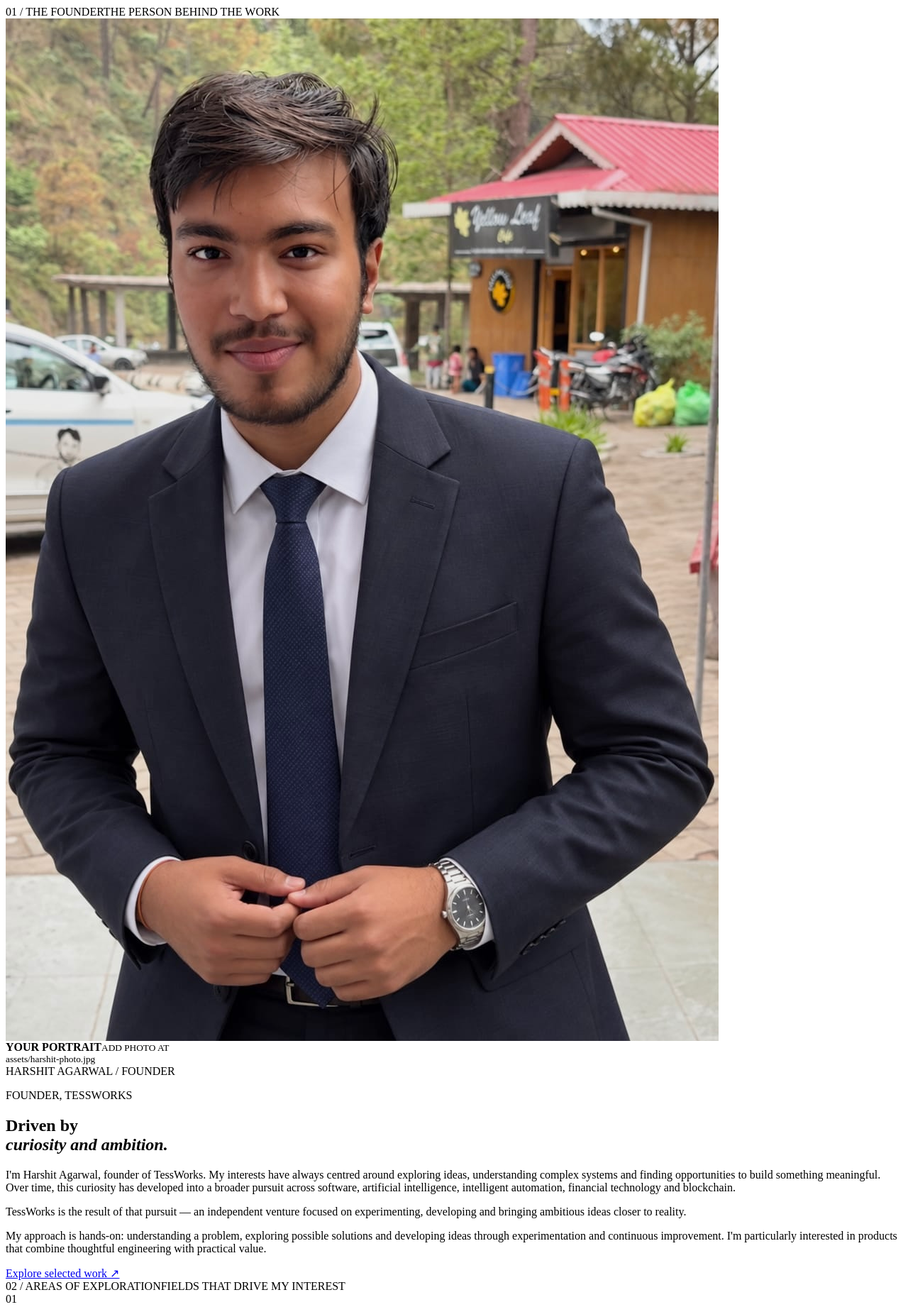
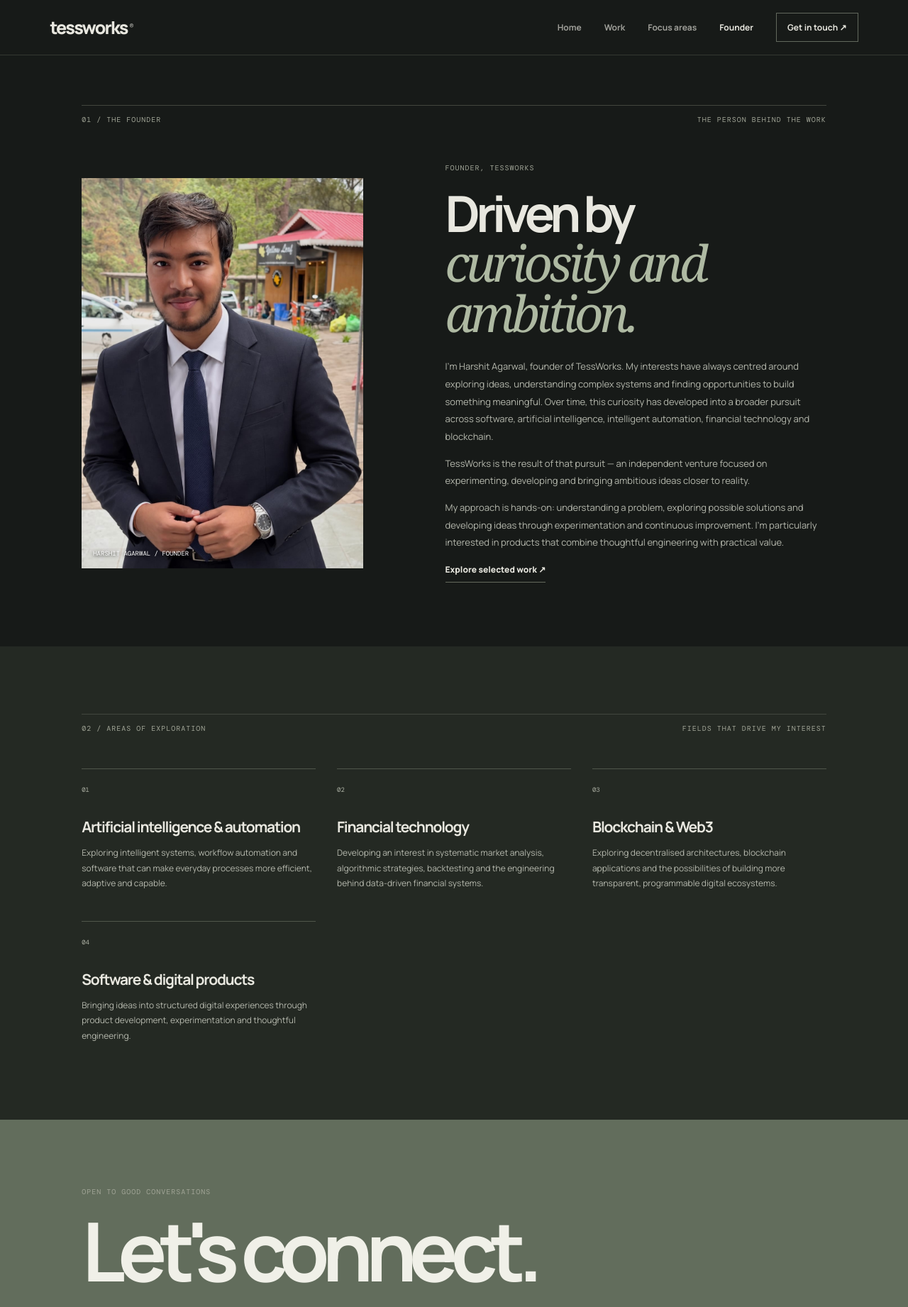
Before and after one commit to Harry1352/-tessworks-website, a plain HTML site: page founder.html in a window 1280 px wide. Shown: the top 1842 px of the page at 71% size. Drawn offline with nearby package versions, Linux system fonts and the light colour scheme.

Commit message:
Add files via upload

```diff
--- a/founder.html
+++ b/founder.html
@@ -1,3 +1,66 @@
-<section class="page-hero pad"><div class="kicker"><span>01 / THE FOUNDER</span><span>THE PERSON BEHIND THE WORK</span></div><div class="founder-layout"><div class="portrait"><img src="assets/harshit-photo.jpg" alt="Portrait of Harshit Agarwal" onerror="this.style.display='none';this.nextElementSibling.style.display='flex'"><div class="portrait-fallback"><b>YOUR PORTRAIT</b><small>ADD PHOTO AT<br>assets/harshit-photo.jpg</small></div><span class="portrait-label">HARSHIT AGARWAL / FOUNDER</span></div><div class="founder-copy"><p class="eyebrow">FOUNDER, TESSWORKS</p><h1>Driven by<br><em>curiosity and ambition.</em></h1><p>I'm Harshit Agarwal, founder of TessWorks. My interests have always centred around exploring ideas, understanding complex systems and finding opportunities to build something meaningful. Over time, this curiosity has developed into a broader pursuit across software, artificial intelligence, intelligent automation, financial technology and blockchain.</p><p>TessWorks is the result of that pursuit — an independent venture focused on experimenting, developing and bringing ambitious ideas closer to reality.</p><p>My approach is hands-on: understanding a problem, exploring possible solutions and developing ideas through experimentation and continuous improvement. I'm particularly interested in products that combine thoughtful engineering with practical value.</p><a class="text-link" href="work.html">Explore selected work ↗</a></div></div></section>
-<section class="notes pad"><div class="kicker"><span>02 / AREAS OF EXPLORATION</span><span>FIELDS THAT DRIVE MY INTEREST</span></div><div class="notes-grid"><div><span>01</span><h3>Artificial intelligence & automation</h3><p>Exploring intelligent systems, workflow automation and software that can make everyday processes more efficient, adaptive and capable.</p></div><div><span>02</span><h3>Financial technology</h3><p>Developing an interest in systematic market analysis, algorithmic strategies, backtesting and the engineering behind data-driven financial systems.</p></div><div><span>03</span><h3>Blockchain & Web3</h3><p>Exploring decentralised architectures, blockchain applications and the possibilities of building more transparent, programmable digital ecosystems.</p></div><div><span>04</span><h3>Software & digital products</h3><p>Bringing ideas into structured digital experiences through product development, experimentation and thoughtful engineering.</p></div></div></section>
-<section class="cta"><p class="eyebrow">OPEN TO GOOD CONVERSATIONS</p><h2>Let's connect.</h2><a class="button" href="contact.html">Get in touch ↗</a></section></main><footer class="footer"><a class="logo" href="index.html">tessworks<sup>®</sup></a><span class="mono">INDEPENDENT TECHNOLOGY VENTURE</span><div><a href="work.html">Work</a><a href="founder.html">Founder</a><a href="contact.html">Contact</a><a href="https://github.com/" target="_blank" rel="noopener noreferrer">GitHub ↗</a></div><small>© 2026 TESSWORKS. BUILT WITH INTENT.</small></footer><script src="script.js"></script></body></html>
+<!doctype html>
+<html lang="en">
+<head>
+<meta charset="utf-8">
+<meta name="viewport" content="width=device-width,initial-scale=1">
+<meta name="description" content="Meet Harshit Agarwal, founder of TessWorks — an independent venture exploring software, AI, automation, financial technology and Web3.">
+<title>Founder — TessWorks</title>
+<link rel="preconnect" href="https://fonts.googleapis.com">
+<link href="https://fonts.googleapis.com/css2?family=DM+Mono:wght@400;500&family=Manrope:wght@400;500;600;700;800&display=swap" rel="stylesheet">
+<link rel="stylesheet" href="style.css">
+</head>
+<body>
+<header class="site-header">
+<a class="logo" href="index.html">tessworks<sup>®</sup></a>
+<button class="menu" aria-expanded="false">MENU ☰</button>
+<nav class="nav">
+<a class="" href="index.html">Home</a>
+<a class="" href="work.html">Work</a>
+<a class="" href="ecosystem.html">Focus areas</a>
+<a class="active" href="founder.html">Founder</a>
+<a class="contact-link " href="contact.html">Get in touch ↗</a>
+</nav>
+</header>
+<main>
+<section class="page-hero pad">
+<div class="kicker"><span>01 / THE FOUNDER</span><span>THE PERSON BEHIND THE WORK</span></div>
+<div class="founder-layout">
+<div class="portrait">
+<img src="assets/harshit-photo.jpg" alt="Portrait of Harshit Agarwal" onerror="this.style.display='none';this.nextElementSibling.style.display='flex'">
+<div class="portrait-fallback"><b>YOUR PORTRAIT</b><small>ADD PHOTO AT<br>assets/harshit-photo.jpg</small></div>
+<span class="portrait-label">HARSHIT AGARWAL / FOUNDER</span>
+</div>
+<div class="founder-copy">
+<p class="eyebrow">FOUNDER, TESSWORKS</p>
+<h1>Driven by<br><em>curiosity and ambition.</em></h1>
+<p>I'm Harshit Agarwal, founder of TessWorks. My interests have always centred around exploring ideas, understanding complex systems and finding opportunities to build something meaningful. Over time, this curiosity has developed into a broader pursuit across software, artificial intelligence, intelligent automation, financial technology and blockchain.</p>
+<p>TessWorks is the result of that pursuit — an independent venture focused on experimenting, developing and bringing ambitious ideas closer to reality.</p>
+<p>My approach is hands-on: understanding a problem, exploring possible solutions and developing ideas through experimentation and continuous improvement. I'm particularly interested in products that combine thoughtful engineering with practical value.</p>
+<a class="text-link" href="work.html">Explore selected work ↗</a>
+</div>
+</div>
+</section>
+<section class="notes pad">
+<div class="kicker"><span>02 / AREAS OF EXPLORATION</span><span>FIELDS THAT DRIVE MY INTEREST</span></div>
+<div class="notes-grid">
+<div><span>01</span><h3>Artificial intelligence &amp; automation</h3><p>Exploring intelligent systems, workflow automation and software that can make everyday processes more efficient, adaptive and capable.</p></div>
+<div><span>02</span><h3>Financial technology</h3><p>Developing an interest in systematic market analysis, algorithmic strategies, backtesting and the engineering behind data-driven financial systems.</p></div>
+<div><span>03</span><h3>Blockchain &amp; Web3</h3><p>Exploring decentralised architectures, blockchain applications and the possibilities of building more transparent, programmable digital ecosystems.</p></div>
+<div><span>04</span><h3>Software &amp; digital products</h3><p>Bringing ideas into structured digital experiences through product development, experimentation and thoughtful engineering.</p></div>
+</div>
+</section>
+<section class="cta">
+<p class="eyebrow">OPEN TO GOOD CONVERSATIONS</p>
+<h2>Let's connect.</h2>
+<a class="button" href="contact.html">Get in touch ↗</a>
+</section>
+</main>
+<footer class="footer">
+<a class="logo" href="index.html">tessworks<sup>®</sup></a>
+<span class="mono">INDEPENDENT TECHNOLOGY VENTURE</span>
+<div><a href="work.html">Work</a><a href="founder.html">Founder</a><a href="contact.html">Contact</a><a href="https://github.com/" target="_blank" rel="noopener noreferrer">GitHub ↗</a></div>
+<small>© 2026 TESSWORKS. BUILT WITH INTENT.</small>
+</footer>
+<script src="script.js"></script>
+</body>
+</html>
```
